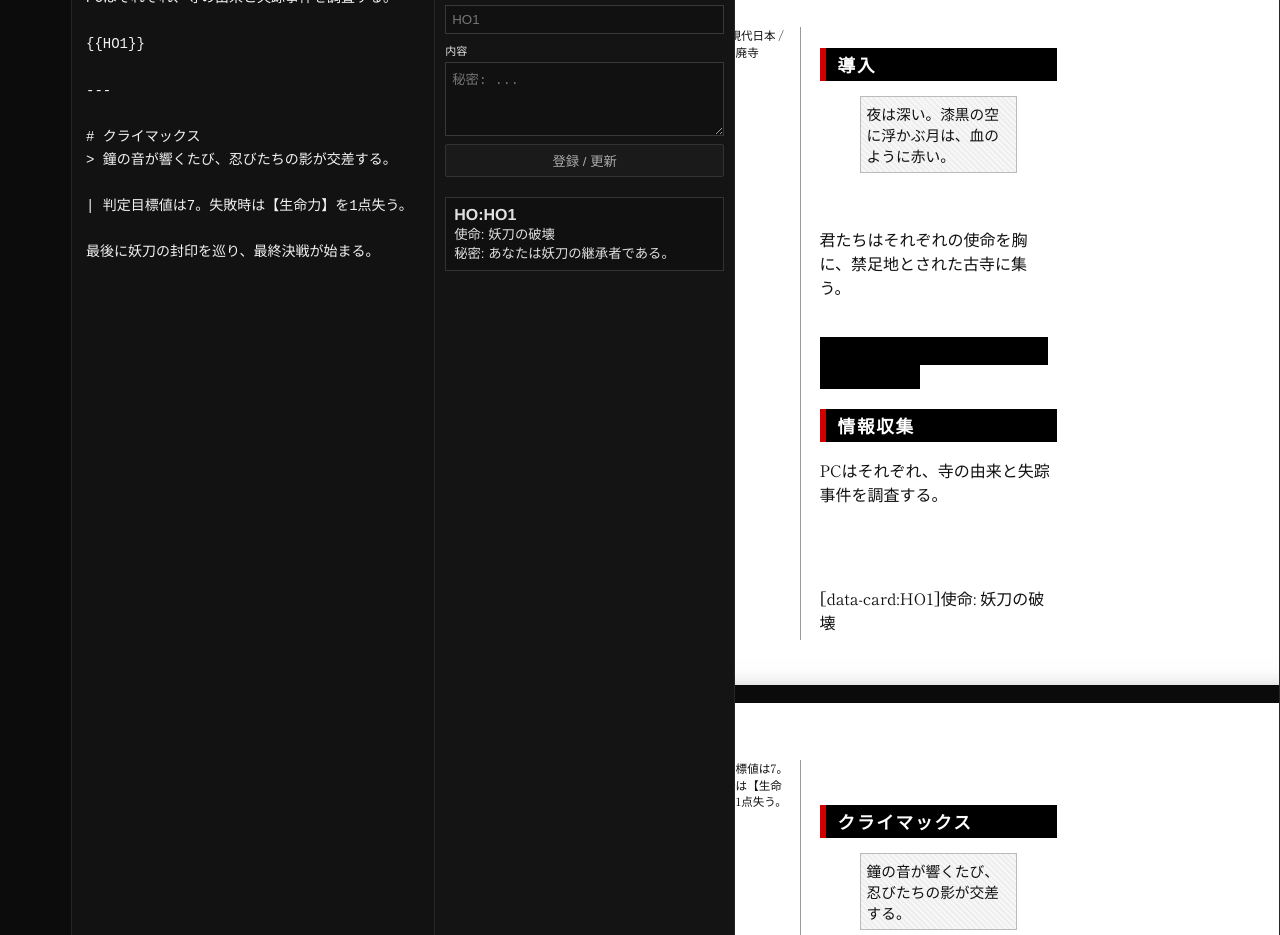
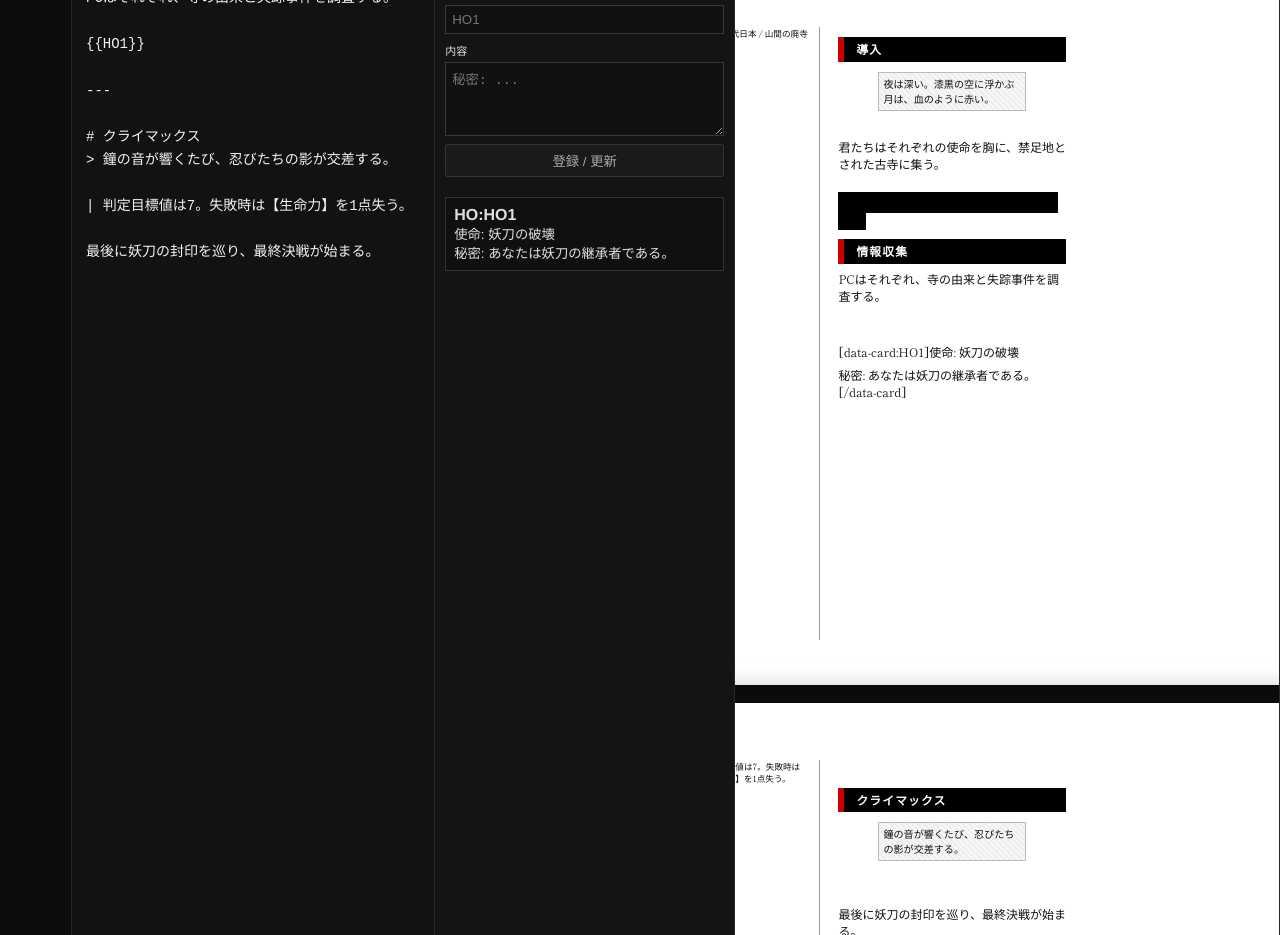
Before and after one commit to Hearth111/sedit, a plain HTML site: page index.html in a window 1280 px wide. Shown: the part 434-1369 px from the top of the page. Drawn offline with Linux system fonts and the light colour scheme.

Commit message:
3段組ページネーションを再実装し本文/コラム文字サイズを縮小

```diff
--- a/script.js
+++ b/script.js
@@ -15,9 +15,6 @@ const specTitleInput = document.querySelector('#specTitle');
 const specPlayerCountInput = document.querySelector('#specPlayerCount');
 const specTypeInput = document.querySelector('#specType');
 const specLimitInput = document.querySelector('#specLimit');
-
-const MAIN_COLUMN_LIMIT_FIRST_PAGE = 1600;
-const MAIN_COLUMN_LIMIT_DEFAULT_PAGE = 2050;
 
 const project = {
   title: '深淵に揺れる月影',
@@ -224,7 +221,7 @@ function createElementForBlock(block) {
     const body = document.createElement('pre');
     body.textContent = block.text;
     body.style.whiteSpace = 'pre-wrap';
-    body.style.margin = '4px 0 0';
+    body.style.margin = '3px 0 0';
     wrap.append(title, body);
     return wrap;
   }
@@ -255,6 +252,7 @@ function createElementForBlock(block) {
 
 function createPage(isFirst = false) {
   const page = pageTemplate.content.firstElementChild.cloneNode(true);
+
   if (isFirst) {
     const header = document.createElement('section');
     header.className = 'page-first-header';
@@ -267,92 +265,84 @@ function createPage(isFirst = false) {
     `;
     page.querySelector('.page-grid').prepend(header);
   }
+
   return page;
 }
 
-function estimateBlockWeight(block) {
-  if (block.type === 'scene') return 170 + block.text.length * 2;
-  if (block.type === 'read') return 120 + block.text.length * 1.5;
-  if (block.type === 'paragraph') return 70 + block.text.length * 1.25;
-  if (block.type === 'spoiler') return 80 + block.text.length;
-  if (block.type === 'data-card') return 240 + block.text.length * 1.3;
-  if (block.type === 'scene-table') {
-    return 180 + block.rows.reduce((sum, row) => sum + row.length * 1.1, 0);
-  }
-  if (block.type === 'space') return 16;
-  return 80;
-}
-
-function createNewPageState(isFirst = false) {
+function makePageState(isFirst = false) {
   const page = createPage(isFirst);
   previewRoot.appendChild(page);
   return {
-    page,
     sidebar: page.querySelector('.sidebar-column'),
     left: page.querySelector('.body-column.left'),
     right: page.querySelector('.body-column.right'),
-    currentBody: 'left',
-    leftWeight: 0,
-    rightWeight: 0,
-    leftLimit: isFirst ? MAIN_COLUMN_LIMIT_FIRST_PAGE : MAIN_COLUMN_LIMIT_DEFAULT_PAGE,
-    rightLimit: isFirst ? MAIN_COLUMN_LIMIT_FIRST_PAGE : MAIN_COLUMN_LIMIT_DEFAULT_PAGE,
+    currentMainColumn: 'left',
   };
 }
 
-function appendSidebarNote(state, text) {
-  const note = document.createElement('p');
-  note.className = 'sidebar-note';
-  note.textContent = text;
-  state.sidebar.appendChild(note);
+function placeSidebarBlock(state, block) {
+  const el = document.createElement('p');
+  el.className = 'sidebar-note';
+  el.textContent = block.text;
 
-  if (state.sidebar.scrollHeight > state.sidebar.clientHeight) {
-    state.sidebar.removeChild(note);
-    state = createNewPageState(false);
-    state.sidebar.appendChild(note);
+  state.sidebar.appendChild(el);
+  if (state.sidebar.scrollHeight <= state.sidebar.clientHeight) return state;
+
+  state.sidebar.removeChild(el);
+  const wasEmpty = state.sidebar.childElementCount === 0;
+  if (wasEmpty) {
+    state.sidebar.appendChild(el);
+    return state;
   }
 
+  state = makePageState(false);
+  state.sidebar.appendChild(el);
   return state;
 }
 
-function appendMainBlock(state, block) {
-  const weight = estimateBlockWeight(block);
+function placeMainBlock(state, block) {
+  const el = createElementForBlock(block);
 
-  if (state.currentBody === 'left' && state.leftWeight + weight > state.leftLimit) {
-    state.currentBody = 'right';
+  while (true) {
+    const target = state.currentMainColumn === 'left' ? state.left : state.right;
+    target.appendChild(el);
+
+    if (target.scrollHeight <= target.clientHeight) {
+      return state;
+    }
+
+    target.removeChild(el);
+    const wasEmpty = target.childElementCount === 0;
+    if (wasEmpty) {
+      target.appendChild(el);
+      return state;
+    }
+
+    if (state.currentMainColumn === 'left') {
+      state.currentMainColumn = 'right';
+      continue;
+    }
+
+    state = makePageState(false);
   }
-
-  if (state.currentBody === 'right' && state.rightWeight + weight > state.rightLimit) {
-    state = createNewPageState(false);
-  }
-
-  const target = state.currentBody === 'left' ? state.left : state.right;
-  target.appendChild(createElementForBlock(block));
-
-  if (state.currentBody === 'left') {
-    state.leftWeight += weight;
-  } else {
-    state.rightWeight += weight;
-  }
-
-  return state;
 }
 
 function paginate(blocks) {
   previewRoot.innerHTML = '';
-  let state = createNewPageState(true);
+  let state = makePageState(true);
 
   for (const block of blocks) {
     if (block.type === 'manual-break') {
-      state = createNewPageState(false);
+      state = makePageState(false);
       continue;
     }
 
     if (block.type === 'sidebar') {
-      state = appendSidebarNote(state, block.text);
+      state = placeSidebarBlock(state, block);
       continue;
     }
 
-    state = appendMainBlock(state, block);
+    state = placeMainBlock(state, block);
   }
 }
 
--- a/style.css
+++ b/style.css
@@ -216,7 +216,7 @@ body {
 .page-grid {
   height: 100%;
   display: grid;
-  grid-template-columns: 0.42fr 1fr 1fr;
+  grid-template-columns: 0.52fr 1fr 1fr;
   grid-template-rows: auto 1fr;
   gap: 5mm;
 }
@@ -229,9 +229,10 @@ body {
 .sidebar-column {
   grid-column: 1;
   grid-row: 2;
-  font-size: 0.76em;
+  font-size: 10px;
   border-right: 1px solid #999;
-  padding-right: 2mm;
+  padding-right: 1.6mm;
+  line-height: 1.35;
 }
 
 .body-column.left {
@@ -242,6 +243,15 @@ body {
 .body-column.right {
   grid-column: 3;
   grid-row: 2;
+}
+
+.body-column {
+  font-size: 12px;
+  line-height: 1.42;
+}
+
+.body-column p {
+  margin: 0 0 0.45em;
 }
 
 .page-first-header {
@@ -287,9 +297,9 @@ h3.scene-header {
   color: #fff;
   padding: 4px 12px;
   font-weight: bold;
-  margin-top: 1.2em;
-  margin-bottom: 8px;
-  font-size: 1.1em;
+  margin-top: 0.9em;
+  margin-bottom: 6px;
+  font-size: 0.98em;
   border-left: 6px solid var(--accent-color);
   letter-spacing: 0.1em;
 }
@@ -297,12 +307,12 @@ h3.scene-header {
 .read-box {
   background: repeating-linear-gradient(45deg, #eee, #eee 2px, #f7f7f7 2px, #f7f7f7 4px);
   border: 1px solid #bbb;
-  padding: 6px;
-  font-size: 0.92em;
+  padding: 4px;
+  font-size: 0.84em;
 }
 
 .sidebar-note {
-  font-size: 0.95em;
+  font-size: 0.86em;
   background: transparent;
   border: 0;
   padding: 0 0 3px;
@@ -312,8 +322,8 @@ h3.scene-header {
 
 .data-card {
   border: 2px solid #111;
-  padding: 8px;
-  margin: 12px 0;
+  padding: 6px;
+  margin: 8px 0;
   background: #fff;
   position: relative;
 }
```
